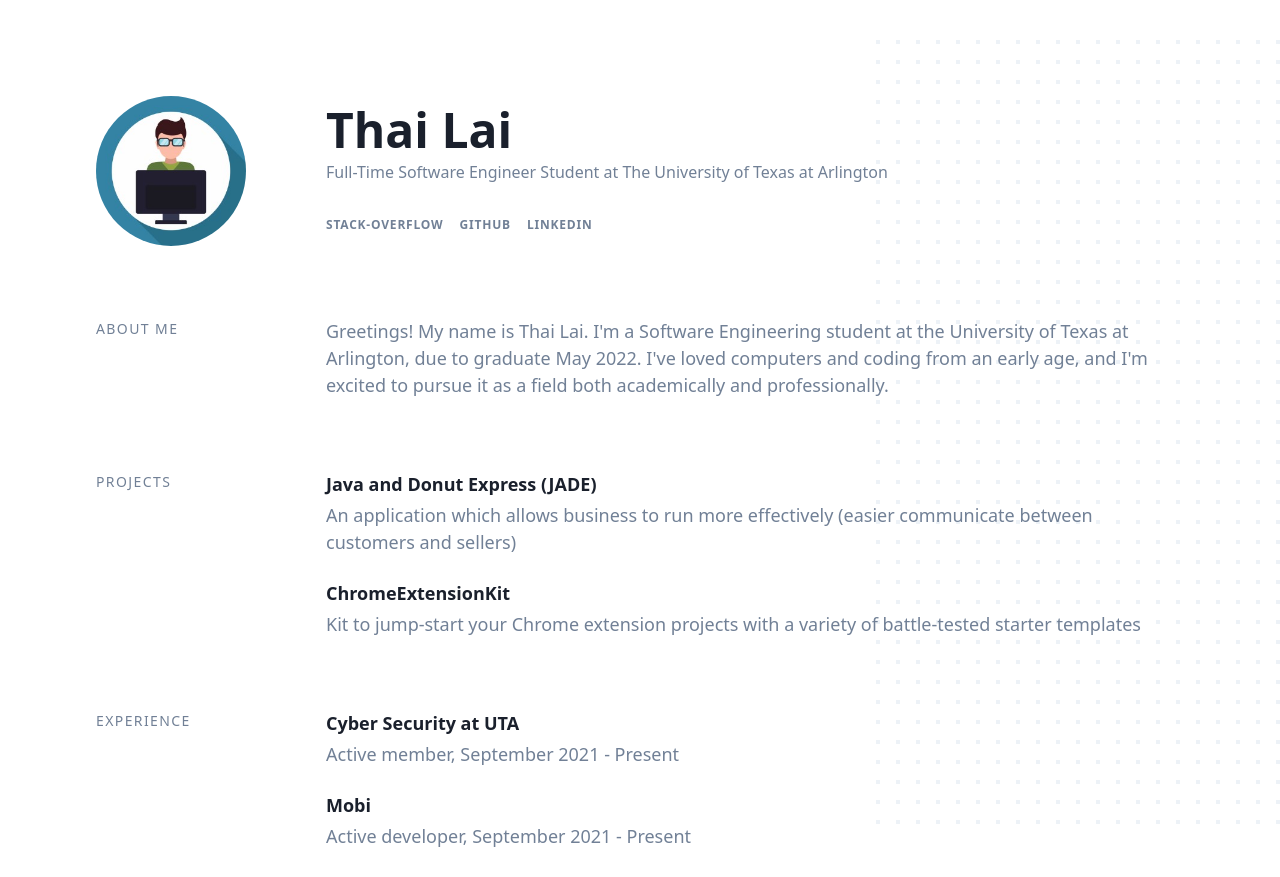
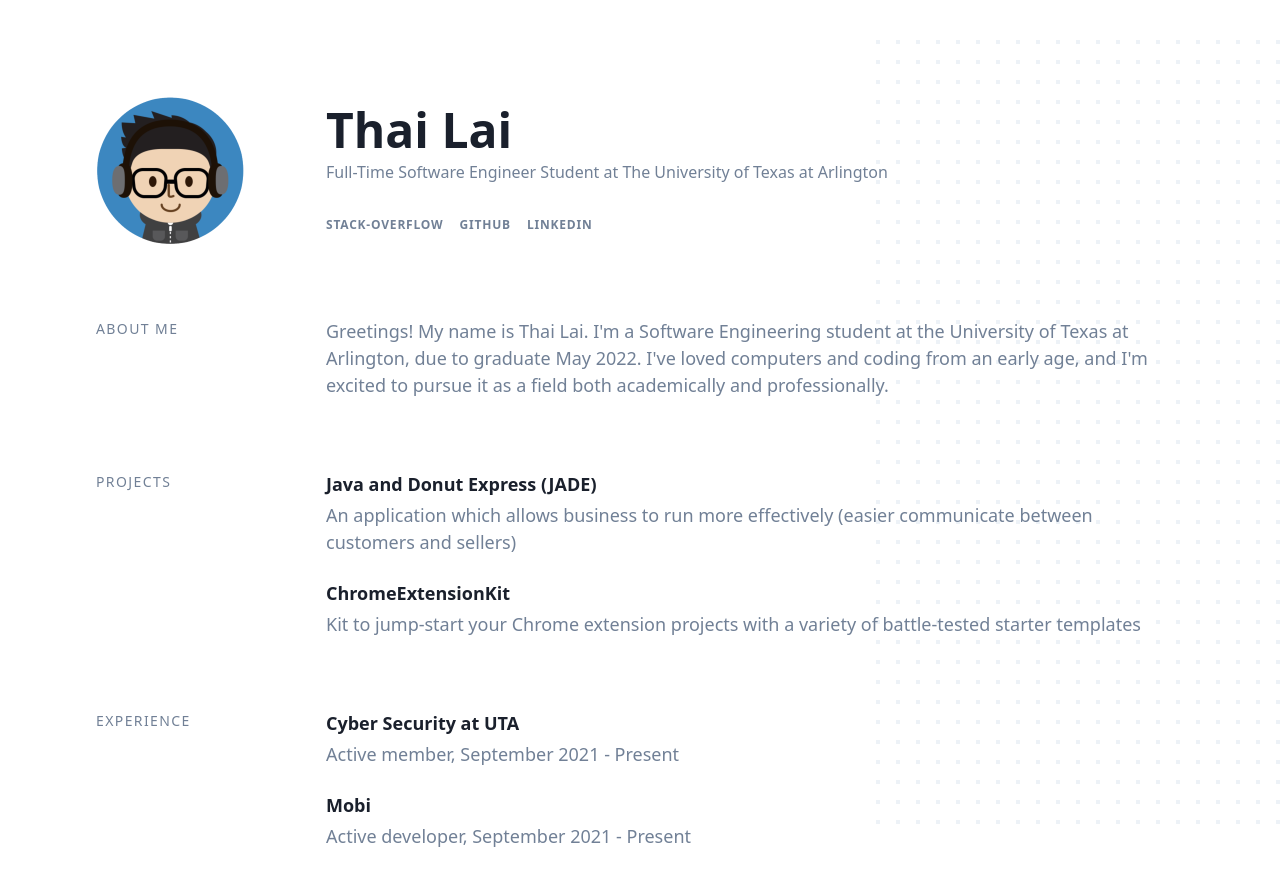
Before and after one commit to watusshi/thailai.github.io, a Gatsby site: page / in a window 1280 px wide. Shown: the top 877 px of the page. Built offline with nearby package versions, Linux system fonts and the light colour scheme; Gatsby itself is replaced by a stand-in of ours.

Commit message:
source code

```diff
--- a/src/components/header/index.jsx
+++ b/src/components/header/index.jsx
@@ -2,7 +2,7 @@ import { Link } from 'gatsby';
 import get from 'lodash/get';
 import React from 'react';
 
-import profileImg from '../../images/thai.jpg';
+import profileImg from '../../images/thai2.png';
 
 const classes = {
   wrapper: 'block mb-6 md:flex',
@@ -11,7 +11,7 @@ const classes = {
   contentWrapper: 'flex-none pt-6 md:pt-1 md:flex-1 md:pl-20',
   name: 'text-5xl text-gray-900 font-bold leading-tight hover:text-black',
   description: 'text-gray-600',
-  location: 'text-gray-600',
+  //location: 'text-gray-600',
   list: 'mt-6 uppercase tracking-wider',
   item: 'inline list-none pr-4',
   link:
```
Also changed, not shown: src/images/thai2.png (added).
